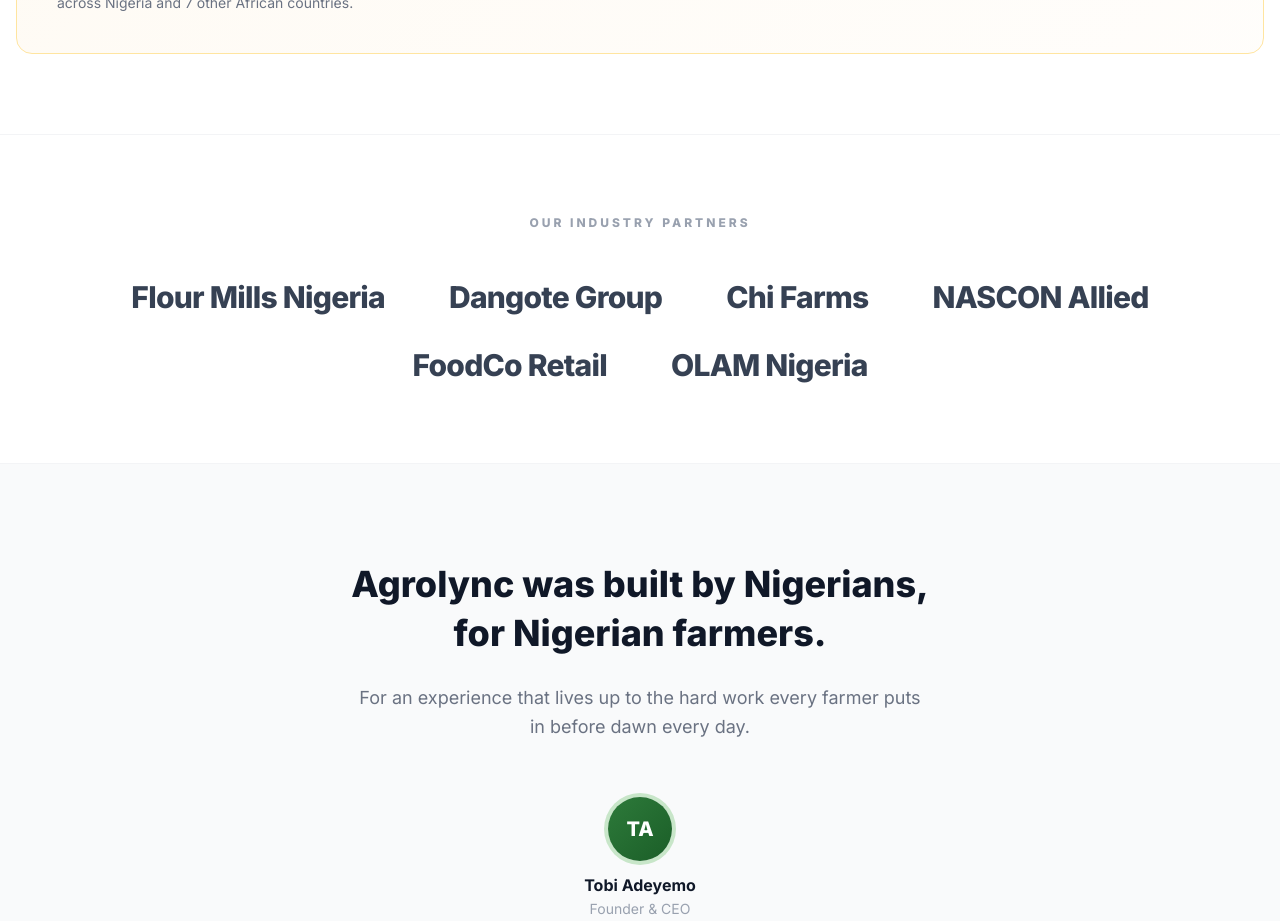
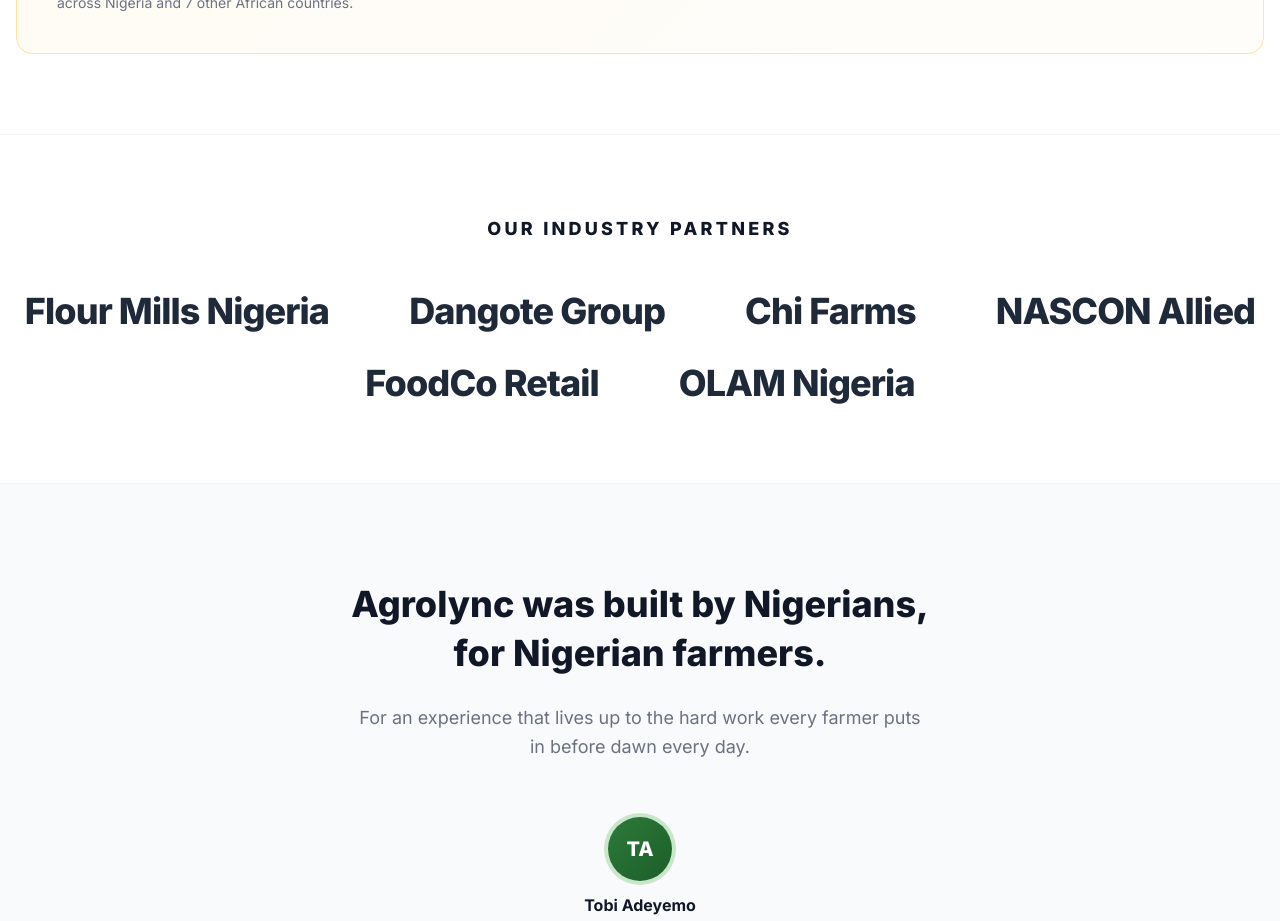
Before and after one commit to rayyanabrar76/farm, a Next.js app: page / in a window 1280 px wide. Shown: the part 4240-5161 px from the top of the page. Built offline with nearby package versions, Linux system fonts and the light colour scheme.

Commit message:
fix: match Arena Club partners style — large dark bold text
Co-Authored-By: Claude Sonnet 4.6 <noreply@anthropic.com>

```diff
--- a/app/page.tsx
+++ b/app/page.tsx
@@ -295,12 +295,12 @@ export default function HomePage() {
       </section>
 
       {/* ── OUR INDUSTRY PARTNERS ── */}
-      <section className="py-16 sm:py-20 px-4 border-t border-gray-100 bg-white">
+      <section className="py-16 sm:py-20 px-6 border-t border-gray-100 bg-white">
         <div className="max-w-7xl mx-auto">
-          <p className="text-center text-xs font-black tracking-[0.25em] text-gray-400 uppercase mb-12">Our Industry Partners</p>
-          <div className="flex flex-wrap items-center justify-center gap-x-10 sm:gap-x-16 gap-y-6 sm:gap-y-8">
+          <p className="text-center text-base sm:text-lg font-black tracking-[0.18em] text-gray-900 uppercase mb-12">Our Industry Partners</p>
+          <div className="flex flex-wrap items-center justify-center gap-x-12 sm:gap-x-20 gap-y-8">
             {PARTNERS.map((p) => (
-              <span key={p} className="text-2xl sm:text-3xl font-black text-gray-700 hover:text-gray-950 transition-colors duration-200 cursor-default select-none tracking-tight">{p}</span>
+              <span key={p} className="text-3xl sm:text-4xl font-black text-gray-800 hover:text-black transition-colors duration-200 cursor-default select-none tracking-tight">{p}</span>
             ))}
           </div>
         </div>
```
